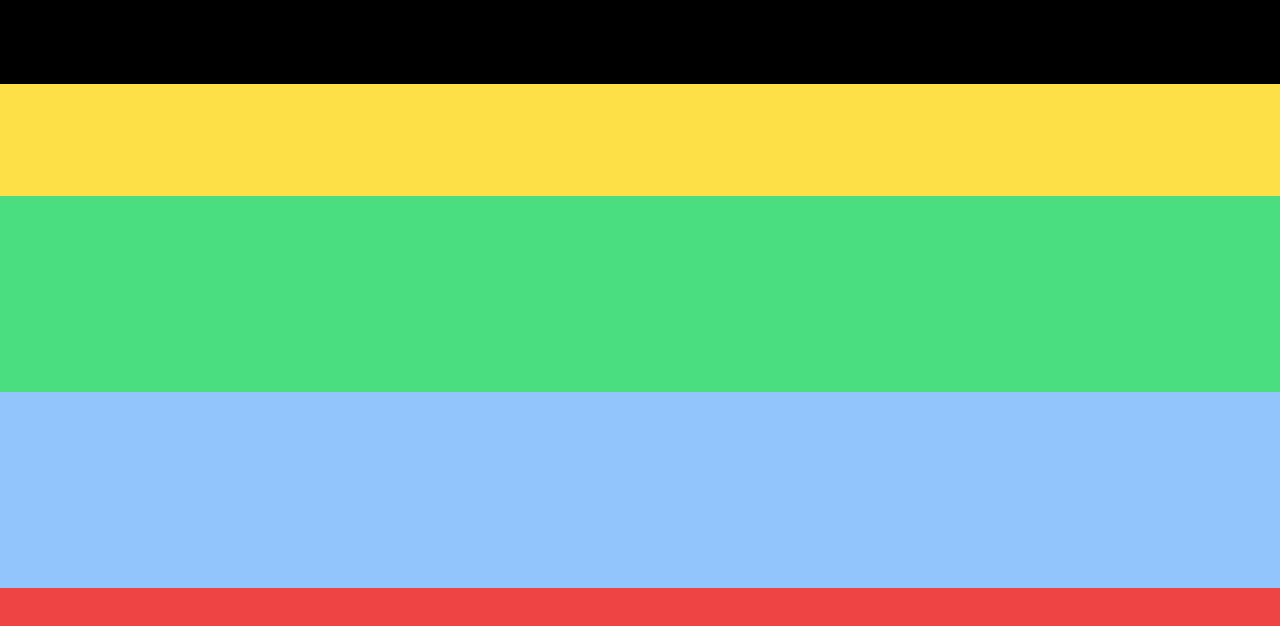
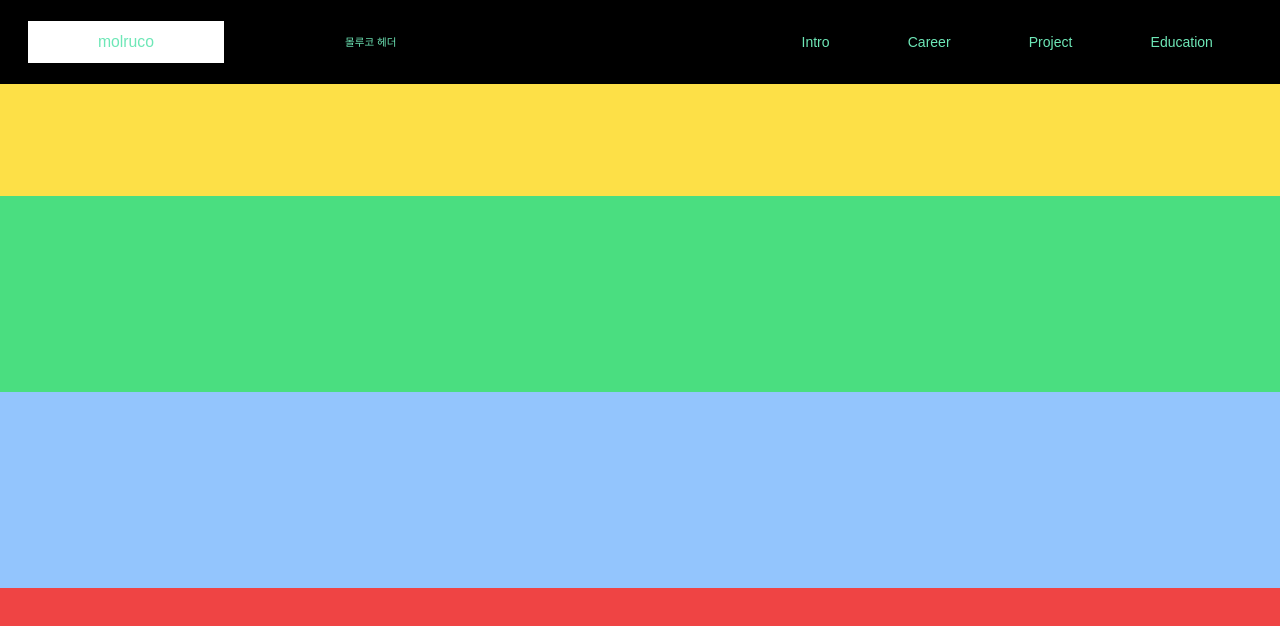
Before and after one commit to codemodel6/kkaedaleumXXX, a Next.js app: page / in a window 1280 px wide. Shown: the top 626 px of the page. Built offline with nearby package versions, Linux system fonts and the light colour scheme; a web font is replaced by a local one.

Commit message:
design : header 제작

```diff
--- /dev/null
+++ b/src/app/components/Header.tsx
@@ -0,0 +1,30 @@
+const Header = () => {
+  return (
+    <div className="bg-background-dark fixed w-full h-24 z-99 flex justify-between items-center px-8">
+      <div className="flex justify-between items-center w-2/5 h-full">
+        <button className="text-primary-100 flex flex-col justify-center items-center bg-white h-1/2 w-2/5 text-lg">
+          molruco
+        </button>
+        <div className="bg-background-dark text-primary-100 flex flex-col justify-center items-center h-full w-3/5 text-xs">
+          몰루코 헤더
+        </div>
+      </div>
+      <div className="flex justify-around items-center w-2/5 h-full">
+        <button className="text-base cursor-pointer text-primary-100">
+          Intro
+        </button>
+        <button className="text-base cursor-pointer text-primary-100">
+          Career
+        </button>
+        <button className="text-base cursor-pointer text-primary-100">
+          Project
+        </button>
+        <button className="text-base cursor-pointer text-primary-100">
+          Education
+        </button>
+      </div>
+    </div>
+  );
+};
+
+export default Header;
--- a/src/app/page.tsx
+++ b/src/app/page.tsx
@@ -1,7 +1,9 @@
+import Header from "./components/Header";
+
 export default function Home() {
   return (
     <div className="flex-col bg-red-500 w-full" style={{ height: "2000px" }}>
-      <header className="fixed bg-black w-full h-24"></header>
+      <Header />
       <div className="bg-yellow-300 w-full h-56"></div>
       <div className="bg-green-400 w-full h-56"></div>
       <div className="bg-blue-300 w-full h-56"></div>
```
